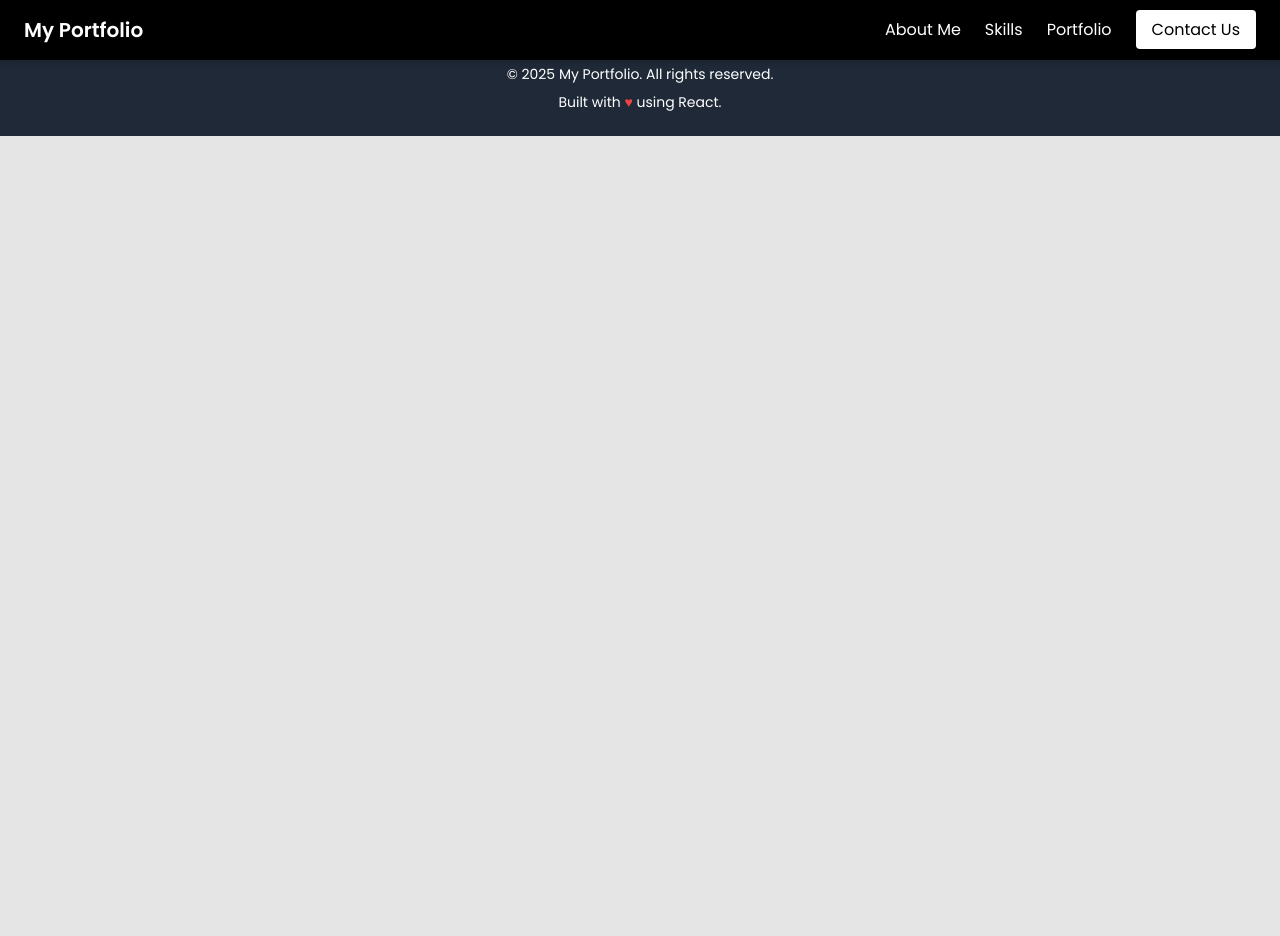
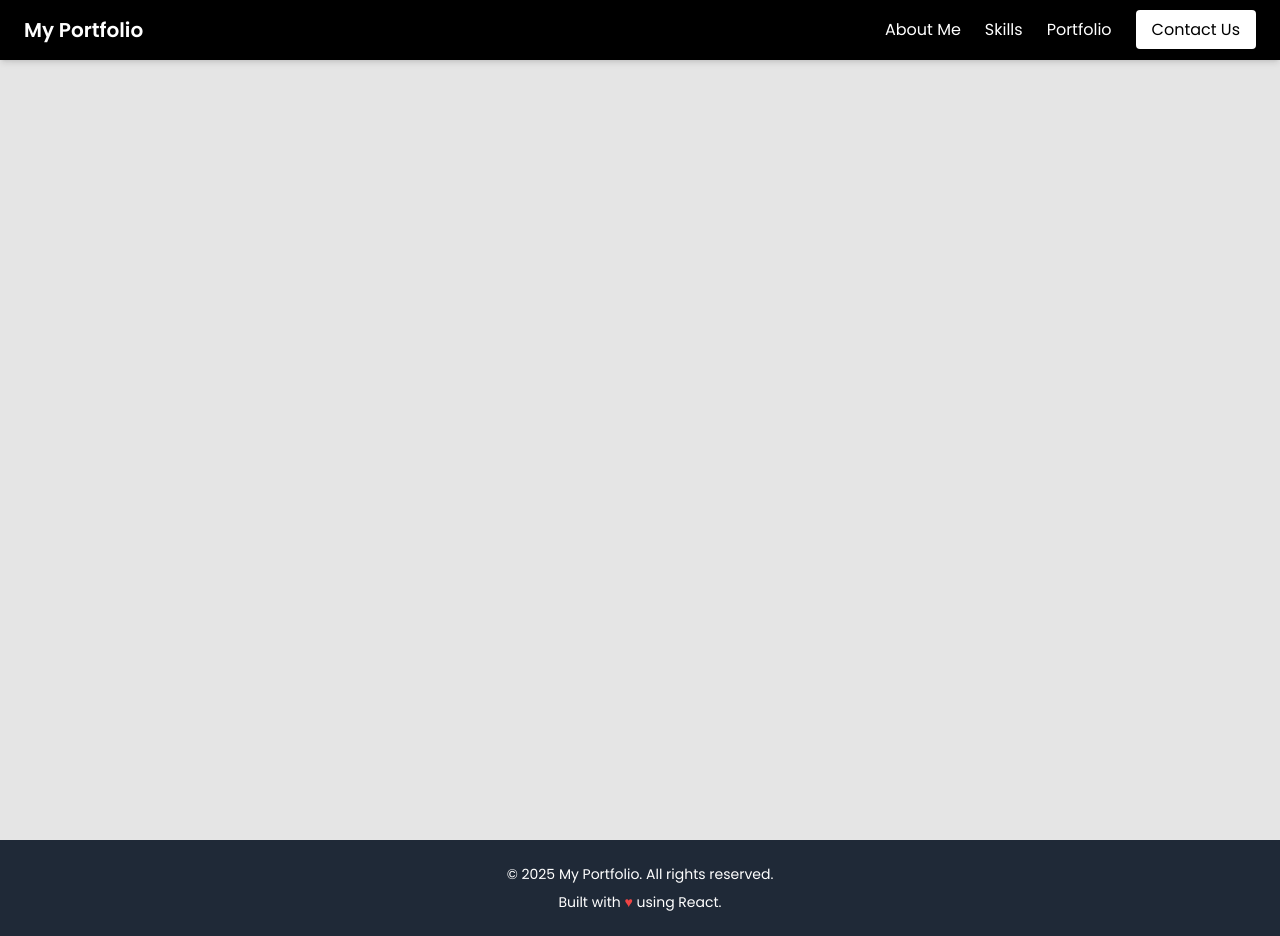
Before and after one commit to Govamarket/portfolio, a React (Create React App) app: page /portfolio in a window 1280 px wide. Before the commit the page ends 800 px from the top, so only its background shows below. Built offline with nearby package versions, Linux system fonts and the light colour scheme.

Commit message:
new text

```diff
--- a/src/pages/Portfolio.js
+++ b/src/pages/Portfolio.js
@@ -2,7 +2,7 @@ import React from "react";
 
 const Portfolio = () => {
   return (
-    <div>
+    <div className="min-h-screen">
       <div className=""></div>
     </div>
   );
```
